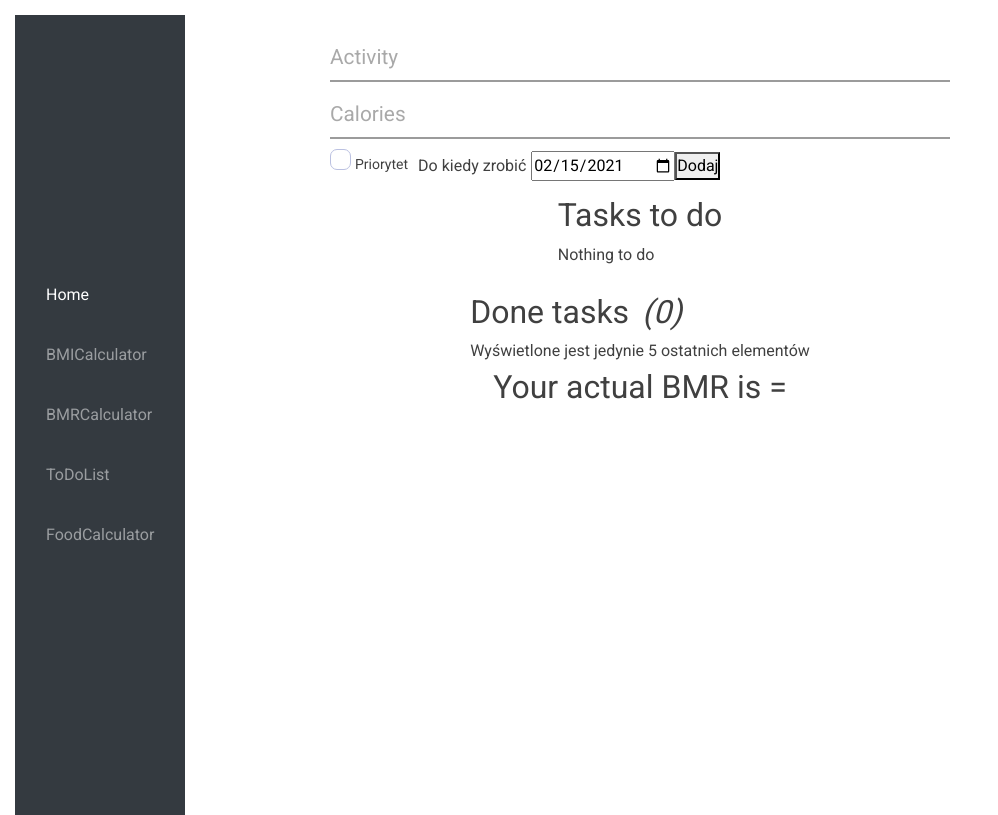
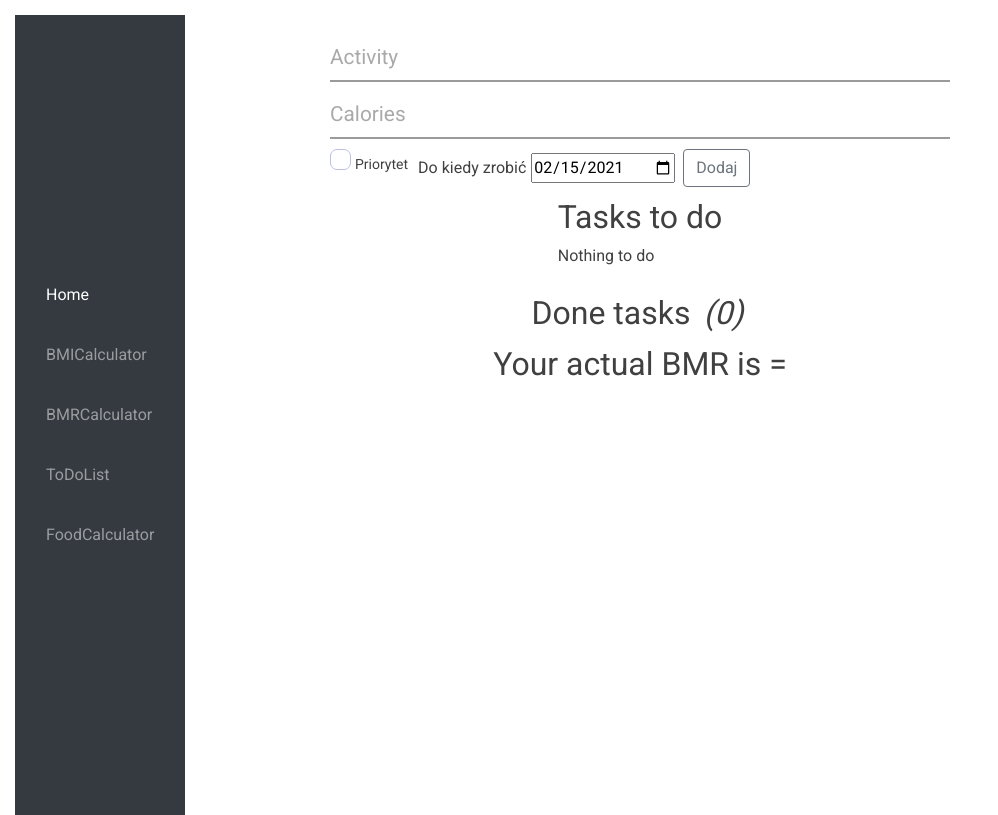
Before and after one commit to andryskowski/Health-Application, a React (Create React App) app in the folder to_do_list/: page /ToDoList in a window 1280 px wide. Shown: the whole page, without its empty margins (0-998 px from the left). Built offline with nearby package versions, Linux system fonts and the light colour scheme.

Commit message:
changed button to bootstrap btn on todolist

```diff
--- a/to_do_list/src/components/ToDoList/AddTask.js
+++ b/to_do_list/src/components/ToDoList/AddTask.js
@@ -81,7 +81,7 @@ class AddTask extends Component {
                 <label htmlFor="c1" htmlFor="important">Priorytet</label>
                 <label htmlFor="date">Do kiedy zrobić</label>
                 <input type="date" value={this.state.date} min={this.minDate} max={maxDate} onChange={this.handleDate} />
-                <button  onClick={this.handleClick}>Dodaj</button>
+                <button  onClick={this.handleClick} className="btn btn-outline-secondary  ml-2">Dodaj</button>
             </div>
         );
     }
--- a/to_do_list/src/components/ToDoList/TaskList.js
+++ b/to_do_list/src/components/ToDoList/TaskList.js
@@ -33,7 +33,7 @@ const TaskList = props => {
 
             <div className="done">
                 <h2>Done tasks <em>({done.length})</em></h2>
-                <span>Wyświetlone jest jedynie 5 ostatnich elementów</span>
+
                 {doneTasks}
             </div>
         </>
```
